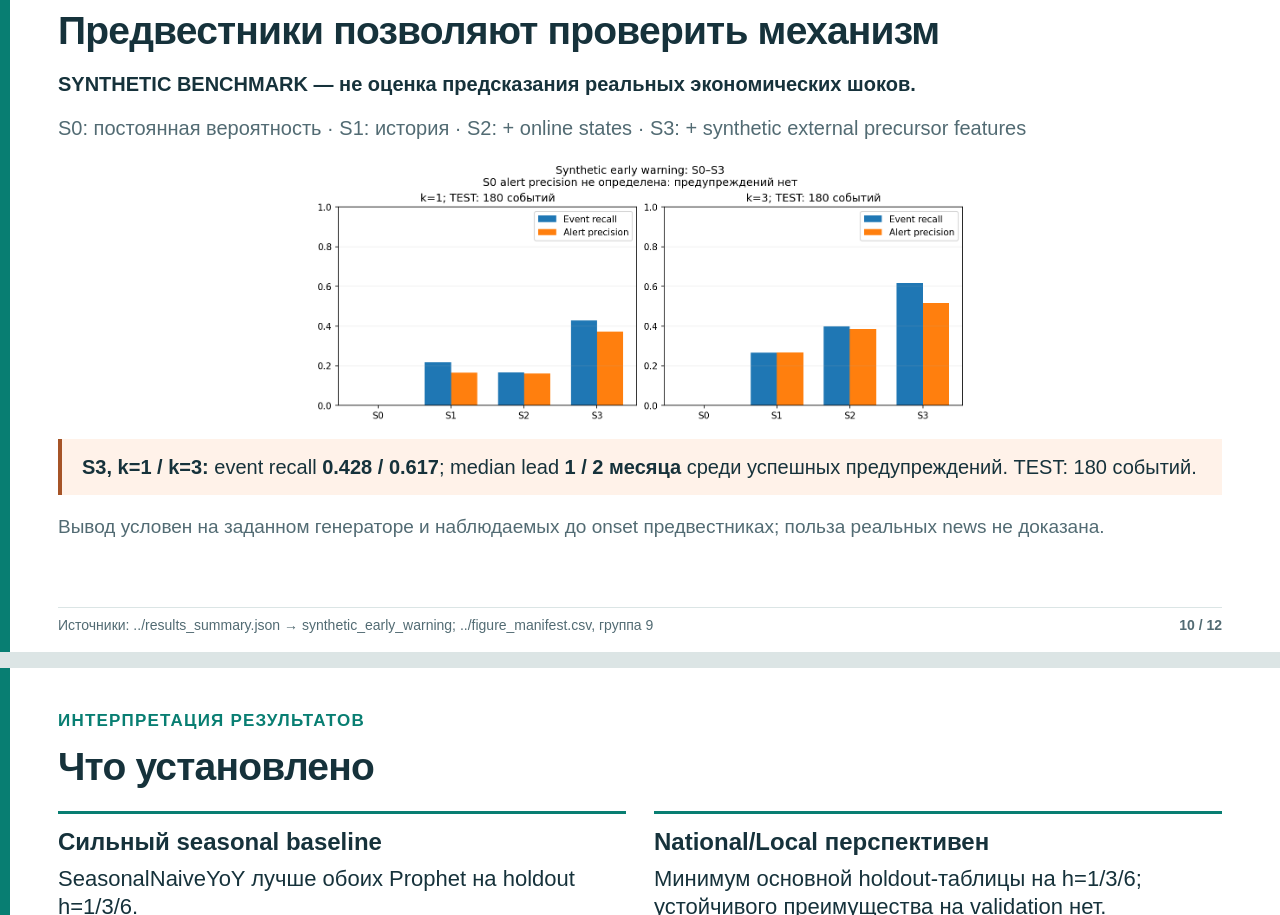
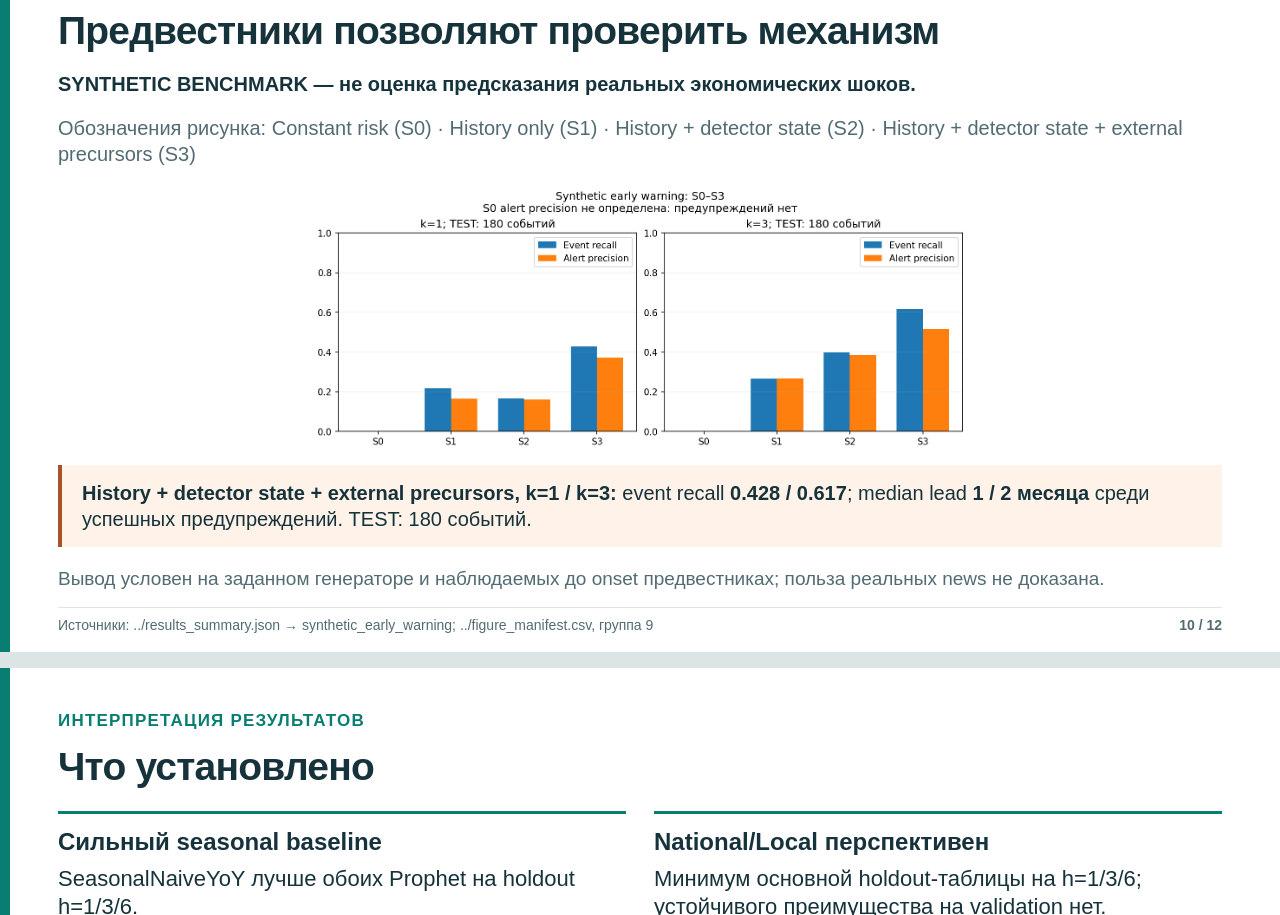
Before and after one commit to MarselMiller/sberindex-municipal-forecasting, a plain HTML site: page reports/final/presentation/presentation.html in a window 1280 px wide. Shown: the part 6708-7623 px from the top of the page. Drawn offline with Linux system fonts and the light colour scheme.

Commit message:
F8: finalize interactive project report

```diff
--- a/reports/final/presentation/presentation.html
+++ b/reports/final/presentation/presentation.html
@@ -159,9 +159,9 @@ body.single-slide{background:white}.single-slide .slide{display:none;margin:0}.s
 <section class="slide" data-slide="10">
   <p class="kicker" style="color:var(--orange)">Controlled synthetic early-warning benchmark</p><h2>Предвестники позволяют проверить механизм</h2>
   <p class="small"><strong>SYNTHETIC BENCHMARK — не оценка предсказания реальных экономических шоков.</strong></p>
-  <p class="small muted">S0: постоянная вероятность · S1: история · S2: + online states · S3: + synthetic external precursor features</p>
-  <img class="figure" src="../figures/synthetic_event_performance.png" alt="SYNTHETIC TEST: event recall и alert precision S0–S3, 180 событий" style="width:1050px;height:268px">
-  <div class="callout synthetic" style="margin-top:12px;font-size:20px"><strong>S3, k=1 / k=3:</strong> event recall <strong>0.428 / 0.617</strong>; median lead <strong>1 / 2 месяца</strong> среди успешных предупреждений. TEST: 180 событий.</div>
+  <p class="small muted">Обозначения рисунка: Constant risk (S0) · History only (S1) · History + detector state (S2) · History + detector state + external precursors (S3)</p>
+  <img class="figure" src="../figures/synthetic_event_performance.png" alt="SYNTHETIC TEST: event recall и alert precision четырёх early-warning стратегий, 180 событий" style="width:1050px;height:268px">
+  <div class="callout synthetic" style="margin-top:12px;font-size:20px"><strong>History + detector state + external precursors, k=1 / k=3:</strong> event recall <strong>0.428 / 0.617</strong>; median lead <strong>1 / 2 месяца</strong> среди успешных предупреждений. TEST: 180 событий.</div>
   <p class="caption">Вывод условен на заданном генераторе и наблюдаемых до onset предвестниках; польза реальных news не доказана.</p>
   <div class="footer"><span>Источники: ../results_summary.json → synthetic_early_warning; ../figure_manifest.csv, группа 9</span><span class="page">10 / 12</span></div>
 </section>
```
Also changed, not shown: docs/assets/figures/rolling_forecast.png (added), 7 other files.
